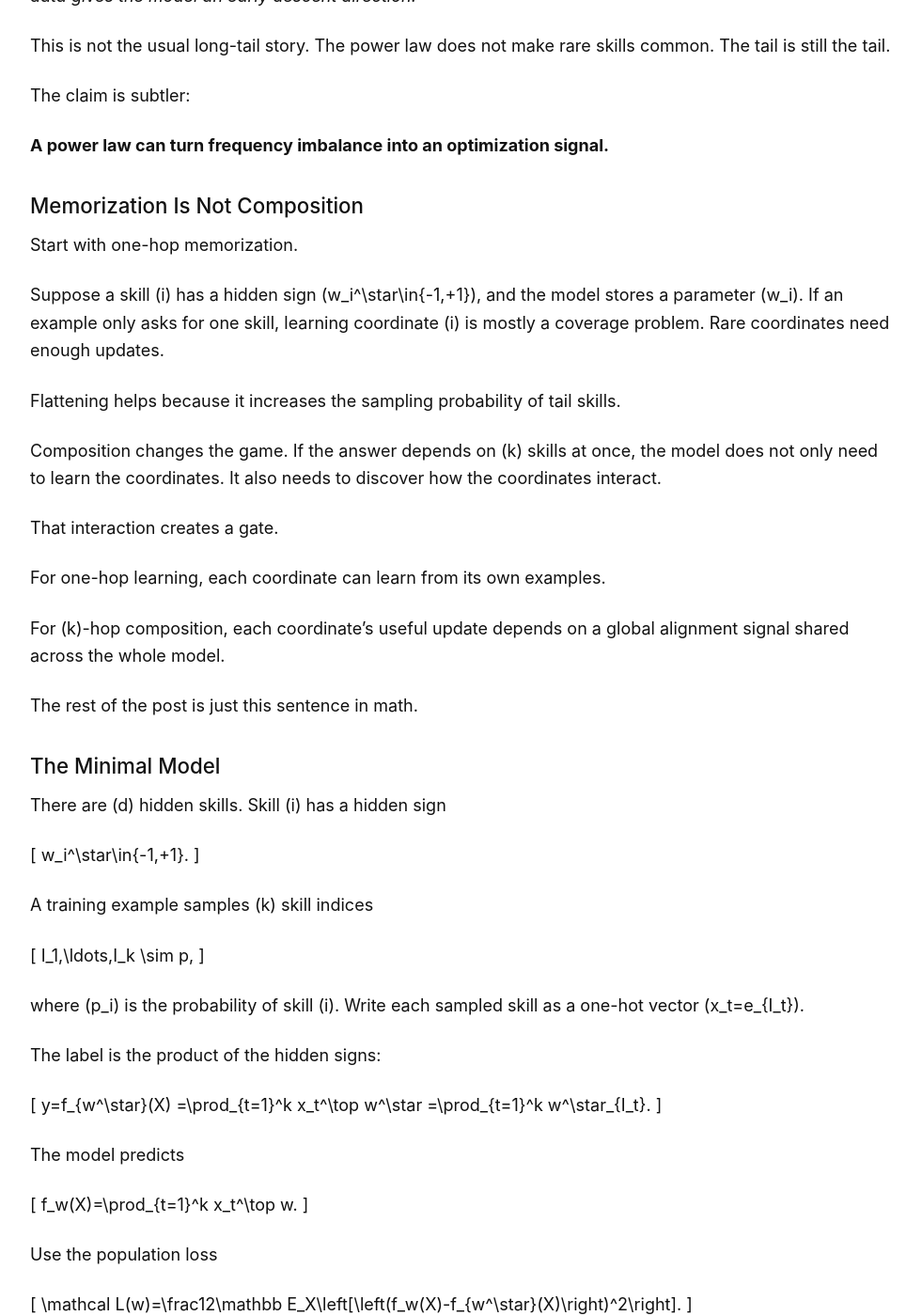
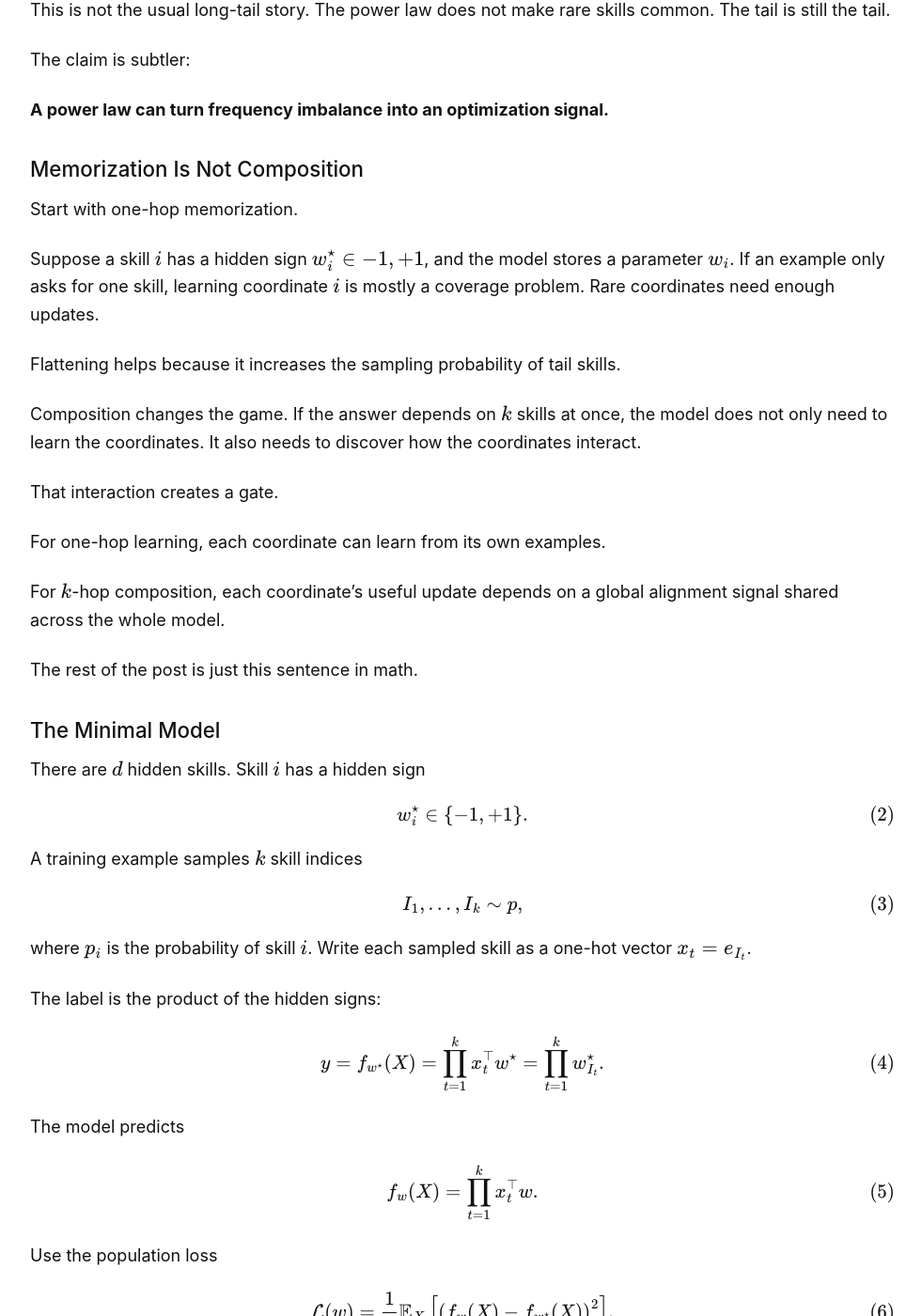
Before and after one commit to zixuan-wang-dlt/zixuan-wang-dlt.github.io, a Jekyll site: the page built from _posts/2026-06-23-power-law-compositional-reasoning.md, in a window 1280 px wide and 1400 px high, scrolled down 2271 px. Shown: the whole window at 94% size, without its empty margins (148-1129 px from the left). Built offline with Jekyll 4.4.1, drawn with Linux system fonts in a browser that asks for light colours; some web fonts are replaced; formulas are drawn with MathJax 3; comment, search, counter and statistics services are not loaded; some of the changed text lies outside the part shown.

Commit message:
Fix math rendering in power law blog post

```diff
--- a/_posts/2026-06-23-power-law-compositional-reasoning.md
+++ b/_posts/2026-06-23-power-law-compositional-reasoning.md
@@ -22,9 +22,9 @@ toc_sticky: true
 
 **TL;DR.**
 - For one-hop memorization, uniform data gives rare skills more examples. Good.
-- For \(k\)-step composition, the useful gradient is gated by a global alignment term \(A(w)^{k-1}\). Dangerous.
-- Under uniform sampling, the initial alignment is only about \(d^{-1/2}\), so the compositional signal is about \(d^{-(k-1)/2}\).
-- Under a power law with \(\alpha>1\), the same alignment can be order one, giving gradient descent a direction near initialization.
+- For $k$-step composition, the useful gradient is gated by a global alignment term $A(w)^{k-1}$. Dangerous.
+- Under uniform sampling, the initial alignment is only about $d^{-1/2}$, so the compositional signal is about $d^{-(k-1)/2}$.
+- Under a power law with $\alpha>1$, the same alignment can be order one, giving gradient descent a direction near initialization.
 - The head does not just learn first; it changes the gradient that the tail receives.
 
 **Paper.** This post is a mathematical walk-through of [The Power of Power Law: Asymmetry Enables Compositional Reasoning](https://arxiv.org/abs/2604.22951).
@@ -45,11 +45,11 @@ The punchline is:
 
 **Uniform sampling removes imbalance, but it also removes asymmetry. For composition, that symmetry can be the problem.**
 
-The post will analyze the smallest model where this can happen: a task where the label is the product of \(k\) hidden skills. The model is deliberately tiny. No attention heads, no language, no chain-of-thought. Its job is to isolate one mechanism:
+The post will analyze the smallest model where this can happen: a task where the label is the product of $k$ hidden skills. The model is deliberately tiny. No attention heads, no language, no chain-of-thought. Its job is to isolate one mechanism:
 
-\[
+$$
 \text{composition turns weak alignment into weak gradients.}
-\]
+$$
 
 ## The Surprising Plot
 
@@ -69,62 +69,62 @@ The claim is subtler:
 
 Start with one-hop memorization.
 
-Suppose a skill \(i\) has a hidden sign \(w_i^\star\in\{-1,+1\}\), and the model stores a parameter \(w_i\). If an example only asks for one skill, learning coordinate \(i\) is mostly a coverage problem. Rare coordinates need enough updates.
+Suppose a skill $i$ has a hidden sign $w_i^\star\in\{-1,+1\}$, and the model stores a parameter $w_i$. If an example only asks for one skill, learning coordinate $i$ is mostly a coverage problem. Rare coordinates need enough updates.
 
 Flattening helps because it increases the sampling probability of tail skills.
 
-Composition changes the game. If the answer depends on \(k\) skills at once, the model does not only need to learn the coordinates. It also needs to discover how the coordinates interact.
+Composition changes the game. If the answer depends on $k$ skills at once, the model does not only need to learn the coordinates. It also needs to discover how the coordinates interact.
 
 That interaction creates a gate.
 
 For one-hop learning, each coordinate can learn from its own examples.
 
-For \(k\)-hop composition, each coordinate's useful update depends on a global alignment signal shared across the whole model.
+For $k$-hop composition, each coordinate's useful update depends on a global alignment signal shared across the whole model.
 
 The rest of the post is just this sentence in math.
 
 ## The Minimal Model
 
-There are \(d\) hidden skills. Skill \(i\) has a hidden sign
+There are $d$ hidden skills. Skill $i$ has a hidden sign
 
-\[
+$$
 w_i^\star\in\{-1,+1\}.
-\]
+$$
 
-A training example samples \(k\) skill indices
+A training example samples $k$ skill indices
 
-\[
+$$
 I_1,\ldots,I_k \sim p,
-\]
+$$
 
-where \(p_i\) is the probability of skill \(i\). Write each sampled skill as a one-hot vector \(x_t=e_{I_t}\).
+where $p_i$ is the probability of skill $i$. Write each sampled skill as a one-hot vector $x_t=e_{I_t}$.
 
 The label is the product of the hidden signs:
 
-\[
+$$
 y=f_{w^\star}(X)
   =\prod_{t=1}^k x_t^\top w^\star
   =\prod_{t=1}^k w^\star_{I_t}.
-\]
+$$
 
 The model predicts
 
-\[
+$$
 f_w(X)=\prod_{t=1}^k x_t^\top w.
-\]
+$$
 
 Use the population loss
 
-\[
+$$
 \mathcal L(w)=\frac12\mathbb E_X\left[\left(f_w(X)-f_{w^\star}(X)\right)^2\right].
-\]
+$$
 
-The goal is to recover the hidden skill vector \(w^\star\), or at least predict products of hidden skills.
+The goal is to recover the hidden skill vector $w^\star$, or at least predict products of hidden skills.
 
 The assumptions are:
 
-- each example composes exactly \(k\) skills,
-- the same distribution \(p\) is used at each position,
+- each example composes exactly $k$ skills,
+- the same distribution $p$ is used at each position,
 - hidden skills are scalar signs,
 - we first study the population gradient, then use it to interpret finite-sample training,
 - the model is a microscope for one mechanism, not a full transformer theory.
@@ -133,57 +133,57 @@ The assumptions are:
 
 Define the weighted alignment
 
-\[
+$$
 A(w)=\sum_{i=1}^d p_i w_i w_i^\star.
-\]
+$$
 
 This asks: under the training distribution, how much does the current model point toward the true hidden skills?
 
 Also define the weighted norm
 
-\[
+$$
 B(w)=\sum_{i=1}^d p_i w_i^2.
-\]
+$$
 
 Let
 
-\[
+$$
 D=\mathrm{diag}(p_1,\ldots,p_d).
-\]
+$$
 
 For the multiplicative model above, the population gradient is
 
-\[
+$$
 \nabla \mathcal L(w)
 =kD\left(B(w)^{k-1}w-A(w)^{k-1}w^\star\right).
-\]
+$$
 
 This equation is the whole story.
 
-The matrix \(D\) is the local frequency factor. Frequent skills move faster because their \(p_i\)'s are larger.
+The matrix $D$ is the local frequency factor. Frequent skills move faster because their $p_i$'s are larger.
 
-The \(B(w)^{k-1}w\) term is the self term. It depends on the current model.
+The $B(w)^{k-1}w$ term is the self term. It depends on the current model.
 
-The \(A(w)^{k-1}w^\star\) term is the useful signal. It points toward the hidden skills.
+The $A(w)^{k-1}w^\star$ term is the useful signal. It points toward the hidden skills.
 
-And the exponent \(k-1\) is where composition bites.
+And the exponent $k-1$ is where composition bites.
 
-For \(k=1\), the useful signal is not gated by global alignment. The gradient is essentially coordinate-wise:
+For $k=1$, the useful signal is not gated by global alignment. The gradient is essentially coordinate-wise:
 
-\[
+$$
 \nabla \mathcal L(w)=D(w-w^\star).
-\]
+$$
 
 That is the memorization regime. If a rare coordinate is too rare, flattening helps.
 
-For \(k>1\), the useful signal for every coordinate is multiplied by \(A(w)^{k-1}\). If \(A(w)\) is tiny near initialization, every coordinate sees a tiny useful gradient.
+For $k>1$, the useful signal for every coordinate is multiplied by $A(w)^{k-1}$. If $A(w)$ is tiny near initialization, every coordinate sees a tiny useful gradient.
 
 This is the paradox in one line:
 
 | Task type | Useful coordinate signal | Main bottleneck |
 | --- | ---: | --- |
-| One-hop memorization | \(p_i\) | tail coverage |
-| \(k\)-hop composition | \(p_i A(w)^{k-1}\) | tail coverage plus global alignment |
+| One-hop memorization | $p_i$ | tail coverage |
+| $k$-hop composition | $p_i A(w)^{k-1}$ | tail coverage plus global alignment |
 
 *Table 1: In memorization, each skill can learn locally. In composition, local learning is gated by a global alignment term.*
 
@@ -191,50 +191,50 @@ This is the paradox in one line:
 
 Initialize
 
-\[
+$$
 w_i(0)\sim \mathcal N(0,r^2).
-\]
+$$
 
-Since \(w_i^\star\in\{-1,+1\}\), each product \(w_i(0)w_i^\star\) is still zero-mean with variance \(r^2\).
+Since $w_i^\star\in\{-1,+1\}$, each product $w_i(0)w_i^\star$ is still zero-mean with variance $r^2$.
 
 The initial alignment is
 
-\[
+$$
 A(w_0)=\sum_{i=1}^d p_i w_i(0)w_i^\star.
-\]
+$$
 
 It has mean zero and variance
 
-\[
+$$
 \mathrm{Var}(A(w_0))
 =r^2\sum_{i=1}^d p_i^2.
-\]
+$$
 
 This is where the data distribution enters.
 
-If \(p_i=1/d\), then
+If $p_i=1/d$, then
 
-\[
+$$
 \sum_{i=1}^d p_i^2
 =d\cdot \frac{1}{d^2}
 =\frac1d.
-\]
+$$
 
 So a typical initialization has
 
-\[
+$$
 |A(w_0)|\approx \frac{r}{\sqrt d}.
-\]
+$$
 
 The useful compositional signal scales like
 
-\[
+$$
 |A(w_0)|^{k-1}
 \approx
 \left(\frac{r}{\sqrt d}\right)^{k-1}.
-\]
+$$
 
-Uniform data averages the initial random alignment over all \(d\) skills. That averaging makes the alignment small. Composition then raises the small number to a power.
+Uniform data averages the initial random alignment over all $d$ skills. That averaging makes the alignment small. Composition then raises the small number to a power.
 
 That is why the uniform case can be hard:
 
@@ -242,11 +242,11 @@ That is why the uniform case can be hard:
 
 The paper formalizes this through a correlational statistical-query lower bound. In the uniform case, a gradient-like learner needs either many queries or very fine tolerance to escape the symmetric region. One informal version from the slides is:
 
-\[
+$$
 \tau^2 \le \left(\frac{\log(dq)}{d}\right)^{k/2}
-\]
+$$
 
-for a correlational statistical-query learner using \(q\) gradient queries to reach constant loss. If the tolerance behaves like sampling noise, this means the needed sample scale worsens rapidly with \(k\).
+for a correlational statistical-query learner using $q$ gradient queries to reach constant loss. If the tolerance behaves like sampling noise, this means the needed sample scale worsens rapidly with $k$.
 
 You do not need the lower bound to remember the mechanism. The variance calculation already shows where the signal disappears.
 
@@ -254,35 +254,35 @@ You do not need the lower bound to remember the mechanism. The variance calculat
 
 Now sample skills from a power law:
 
-\[
+$$
 p_i=\frac{i^{-\alpha}}{\sum_{j=1}^d j^{-\alpha}}.
-\]
+$$
 
-For fixed \(\alpha>1\), the head has constant-scale mass as \(d\) grows. The same calculation gives
+For fixed $\alpha>1$, the head has constant-scale mass as $d$ grows. The same calculation gives
 
-\[
+$$
 \mathrm{Var}(A(w_0))
 =r^2\sum_{i=1}^d p_i^2
 \approx
 r^2\frac{\sum_i i^{-2\alpha}}{\left(\sum_i i^{-\alpha}\right)^2}.
-\]
+$$
 
-Unlike the uniform case, this does not shrink like \(1/d\). For fixed \(\alpha>1\), it is order one.
+Unlike the uniform case, this does not shrink like $1/d$. For fixed $\alpha>1$, it is order one.
 
 So at initialization,
 
-\[
+$$
 |A(w_0)|\approx \Theta(r),
-\]
+$$
 
-instead of \(r/\sqrt d\).
+instead of $r/\sqrt d$.
 
 Now compare the signal:
 
-| Training distribution | Initial alignment \(|A(w_0)|\) | Useful signal \(|A(w_0)|^{k-1}\) | What gradient descent sees |
+| Training distribution | Initial alignment $\lvert A(w_0)\rvert$ | Useful signal $\lvert A(w_0)\rvert^{k-1}$ | What gradient descent sees |
 | --- | ---: | ---: | --- |
-| Uniform, \(p_i=1/d\) | \(r/\sqrt d\) | \(r^{k-1}d^{-(k-1)/2}\) | almost no direction |
-| Power law, \(p_i\propto i^{-\alpha}\), \(\alpha>1\) | \(\Theta(r)\) | \(\Theta(r^{k-1})\) | a visible early direction |
+| Uniform, $p_i=1/d$ | $r/\sqrt d$ | $r^{k-1}d^{-(k-1)/2}$ | almost no direction |
+| Power law, $p_i\propto i^{-\alpha}$, $\alpha>1$ | $\Theta(r)$ | $\Theta(r^{k-1})$ | a visible early direction |
 
 *Table 2: A power law does not solve the tail at initialization. It makes the global alignment detectable, which turns on the compositional gradient.*
 
@@ -294,32 +294,32 @@ This is the first punchline:
 
 The second punchline is more important.
 
-Look at coordinate \(i\):
+Look at coordinate $i$:
 
-\[
+$$
 \nabla_i \mathcal L(w)
 =kp_i\left(B(w)^{k-1}w_i-A(w)^{k-1}w_i^\star\right).
-\]
+$$
 
 The useful part of the update is proportional to
 
-\[
+$$
 p_iA(w)^{k-1}w_i^\star.
-\]
+$$
 
 There are two factors.
 
-The local factor \(p_i\) says frequent skills move faster than rare skills. This is the long-tail bottleneck.
+The local factor $p_i$ says frequent skills move faster than rare skills. This is the long-tail bottleneck.
 
-The global factor \(A(w)^{k-1}\) says every coordinate benefits when the whole model becomes more aligned with \(w^\star\).
+The global factor $A(w)^{k-1}$ says every coordinate benefits when the whole model becomes more aligned with $w^\star$.
 
 This creates a three-stage dynamic.
 
-**Stage I: escape.** Power-law asymmetry makes \(A(w_0)\) large enough that the model has a descent direction near initialization.
+**Stage I: escape.** Power-law asymmetry makes $A(w_0)$ large enough that the model has a descent direction near initialization.
 
-**Stage II: head-to-tail transfer.** Head skills move first because their \(p_i\)'s are large. As they align, \(A(w)\) increases. As \(A(w)\) increases, the multiplier \(A(w)^{k-1}\) strengthens the useful gradient for all skills, including rare ones.
+**Stage II: head-to-tail transfer.** Head skills move first because their $p_i$'s are large. As they align, $A(w)$ increases. As $A(w)$ increases, the multiplier $A(w)^{k-1}$ strengthens the useful gradient for all skills, including rare ones.
 
-**Stage III: tail-limited convergence.** Once alignment is high, the landscape is no longer flat. But the rarest skills still have tiny \(p_i\), so final convergence is limited by how often the tail appears.
+**Stage III: tail-limited convergence.** Once alignment is high, the landscape is no longer flat. But the rarest skills still have tiny $p_i$, so final convergence is limited by how often the tail appears.
 
 The slogan is:
 
@@ -335,13 +335,13 @@ The long tail is still long. The difference is that the learner no longer has to
 
 The simplified theorem has the same shape as the story.
 
-Under uniform inputs, the paper proves an SQ-style lower bound: for \(k\)-fold composition, gradient-like statistical queries need either many queries or very fine tolerance. In slide form, the obstruction scales like a power of \(d\) that worsens with \(k\).
+Under uniform inputs, the paper proves an SQ-style lower bound: for $k$-fold composition, gradient-like statistical queries need either many queries or very fine tolerance. In slide form, the obstruction scales like a power of $d$ that worsens with $k$.
 
-Under a power law \(p_j\propto j^{-\alpha}\) with \(\alpha>1\) and constant \(k\), minibatch SGD can learn the hidden skill vector using roughly
+Under a power law $p_j\propto j^{-\alpha}$ with $\alpha>1$ and constant $k$, minibatch SGD can learn the hidden skill vector using roughly
 
-\[
+$$
 \widetilde O(d^{2\alpha})
-\]
+$$
 
 samples in the simplified model.
 
@@ -359,12 +359,12 @@ In state tracking, the loss landscape around initialization is flatter under uni
 
 In synthetic multi-hop QA, questions are generated by chaining facts:
 
-\[
+$$
 e_0 \xrightarrow{r_1} e_1
 \xrightarrow{r_2} e_2
 \cdots
 \xrightarrow{r_k} e_k.
-\]
+$$
 
 The model must compose relations, not merely recall one edge.
 
@@ -382,7 +382,7 @@ The ablations are useful because they prevent the story from becoming too cute.
 
 Fine-grained asymmetry matters. A power law over coarse bins helps less than a fine-grained power law over skills.
 
-The exponent \(\alpha\) is a tradeoff. Larger \(\alpha\) gives a stronger head and larger initial alignment, but it also makes the tail lighter. Early learning improves; final tail convergence can slow down.
+The exponent $\alpha$ is a tradeoff. Larger $\alpha$ gives a stronger head and larger initial alignment, but it also makes the tail lighter. Early learning improves; final tail convergence can slow down.
 
 ![The power-law exponent controls a tradeoff: stronger head signal can help early learning, but a lighter tail slows rare skills.](/images/blog/power-law/exponent-tradeoff.png)
 
@@ -407,9 +407,9 @@ A power law makes some landmarks appear again and again. At first, that seems wa
 In the model:
 
 - the landmarks are head skills,
-- the map orientation is \(A(w)\),
-- the strength of the compositional signal is \(A(w)^{k-1}\),
-- the remaining difficulty of rare locations is \(p_i\).
+- the map orientation is $A(w)$,
+- the strength of the compositional signal is $A(w)^{k-1}$,
+- the remaining difficulty of rare locations is $p_i$.
 
 The analogy is not that head skills contain all the knowledge. They do not.
 
@@ -437,7 +437,7 @@ This is the part that matters if we want the idea to survive contact with realit
 
 - Power law does not always beat uniform. For one-hop memorization, uniform can be better because coverage is the bottleneck.
 - Power law does not remove the tail bottleneck. Rare skills still receive fewer updates.
-- The clean order-one alignment claim uses fixed \(\alpha>1\). Other regimes need separate analysis.
+- The clean order-one alignment claim uses fixed $\alpha>1$. Other regimes need separate analysis.
 - The optimal data distribution is not identified. The theorem explains one helpful asymmetry, not the best possible sampler.
 - The simplified model uses scalar sign skills and independent samples from a known distribution.
 - The transformer experiments provide mechanistic evidence across synthetic reasoning tasks, not a theorem for full LLM pretraining.
```
